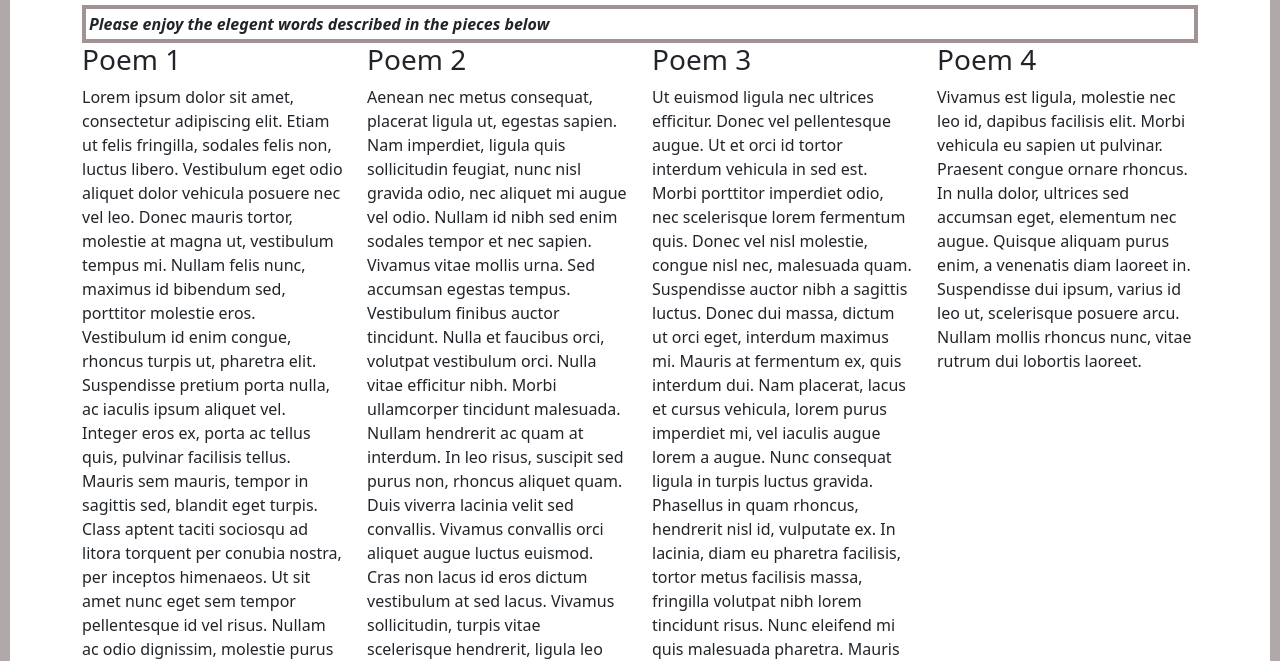
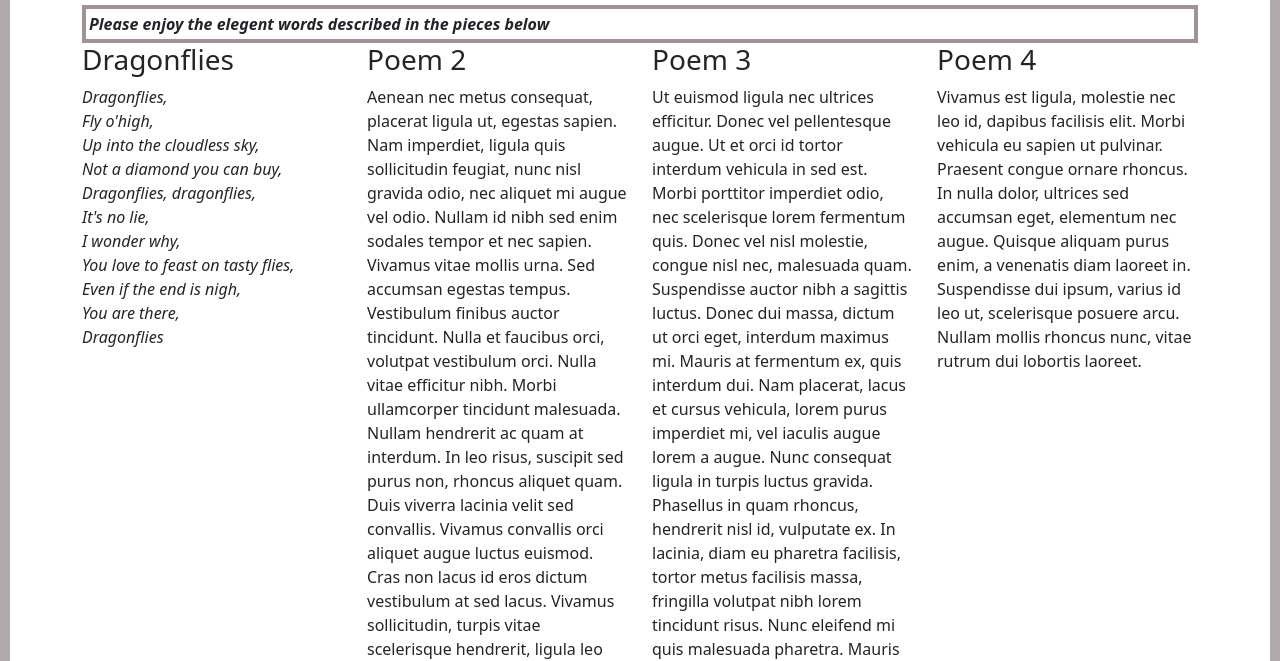
Before and after one commit to danjohn77/danjohn77.github.io, a plain HTML site: page index.html in a window 1280 px wide. Shown: the part 141-802 px from the top of the page. Drawn offline with nearby package versions, Linux system fonts and the light colour scheme.

Commit message:
Dragonflies poem added

```diff
--- a/index.html
+++ b/index.html
@@ -19,19 +19,20 @@
             <div class="row">
                 <div class="col-lg-3 col-sm-6">
                     <div>
-                        <h3>Poem 1</h3>
-                        Lorem ipsum dolor sit amet, consectetur adipiscing elit. Etiam ut felis fringilla,
-                        sodales felis non, luctus libero. Vestibulum eget odio aliquet dolor vehicula posuere
-                        nec vel leo. Donec mauris tortor, molestie at magna ut, vestibulum tempus mi. Nullam felis
-                        nunc, maximus id bibendum sed, porttitor molestie eros. Vestibulum id enim congue, rhoncus
-                        turpis ut, pharetra elit. Suspendisse pretium porta nulla, ac iaculis ipsum aliquet vel.
-                        Integer eros ex, porta ac tellus quis, pulvinar facilisis tellus. Mauris sem mauris, tempor
-                        in sagittis sed, blandit eget turpis. Class aptent taciti sociosqu ad litora torquent per
-                        conubia nostra, per inceptos himenaeos. Ut sit amet nunc eget sem tempor pellentesque id vel
-                        risus. Nullam ac odio dignissim, molestie purus volutpat, consectetur neque. Proin in sem libero.
-                        Praesent in tristique ipsum, eu dapibus ex. Ut fringilla consequat mi at placerat. Aliquam vel dui
-                        in tortor molestie consectetur in suscipit tellus. Nunc ultrices velit eget justo malesuada, nec
-                        ullamcorper enim fringilla.
+                        <h3>Dragonflies</h3>
+                        <p style="font-style: italic;">
+                            Dragonflies,<br>
+                            Fly o'high,<br>
+                            Up into the cloudless sky,<br>
+                            Not a diamond you can buy,<br>
+                            Dragonflies, dragonflies,<br>
+                            It's no lie,<br>
+                            I wonder why,<br>
+                            You love to feast on tasty flies,<br>
+                            Even if the end is nigh,<br>
+                            You are there,<br>
+                            Dragonflies<br>
+                        </p>
                     </div>
                 </div>
                 <div class="col-lg-3 col-sm-6">
```
